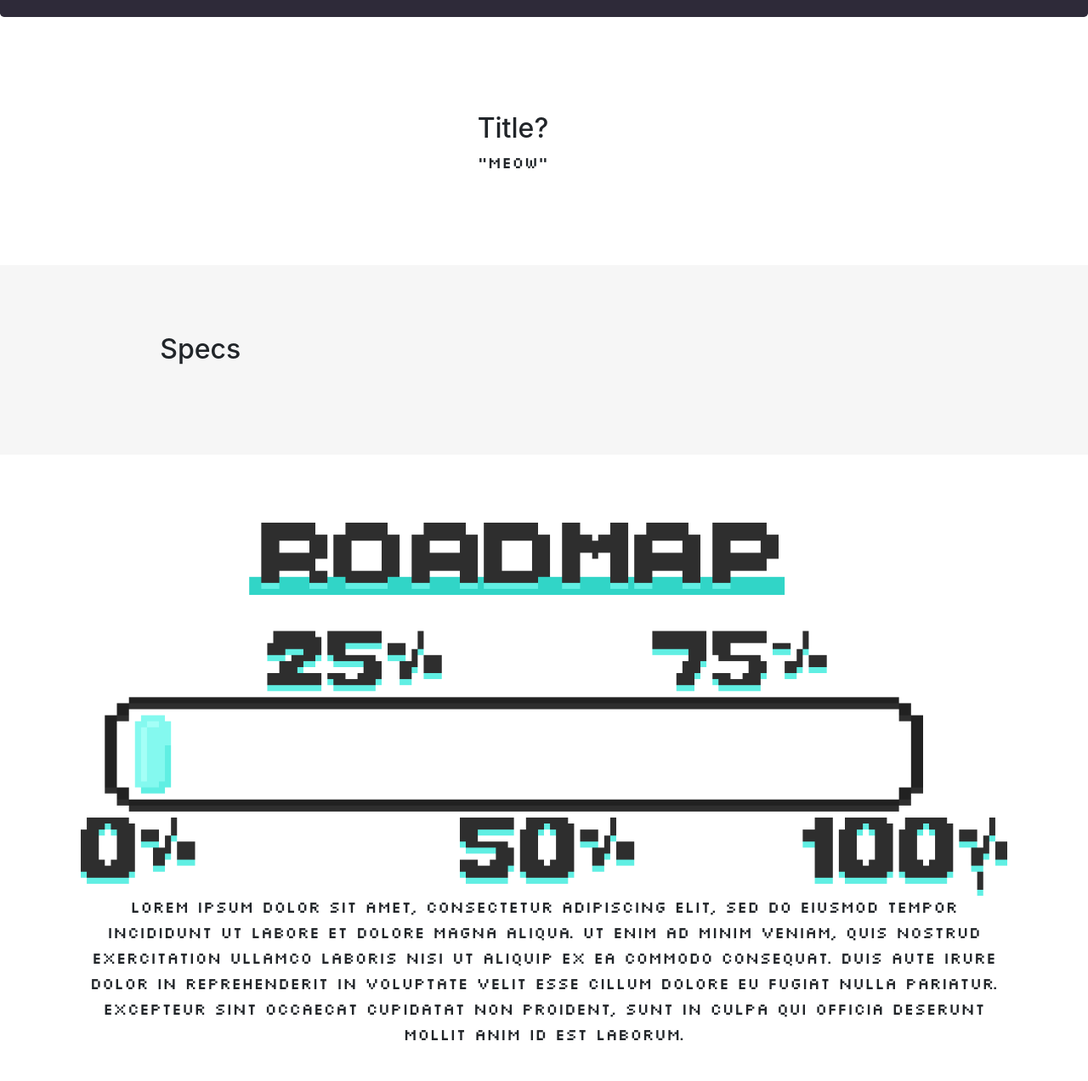
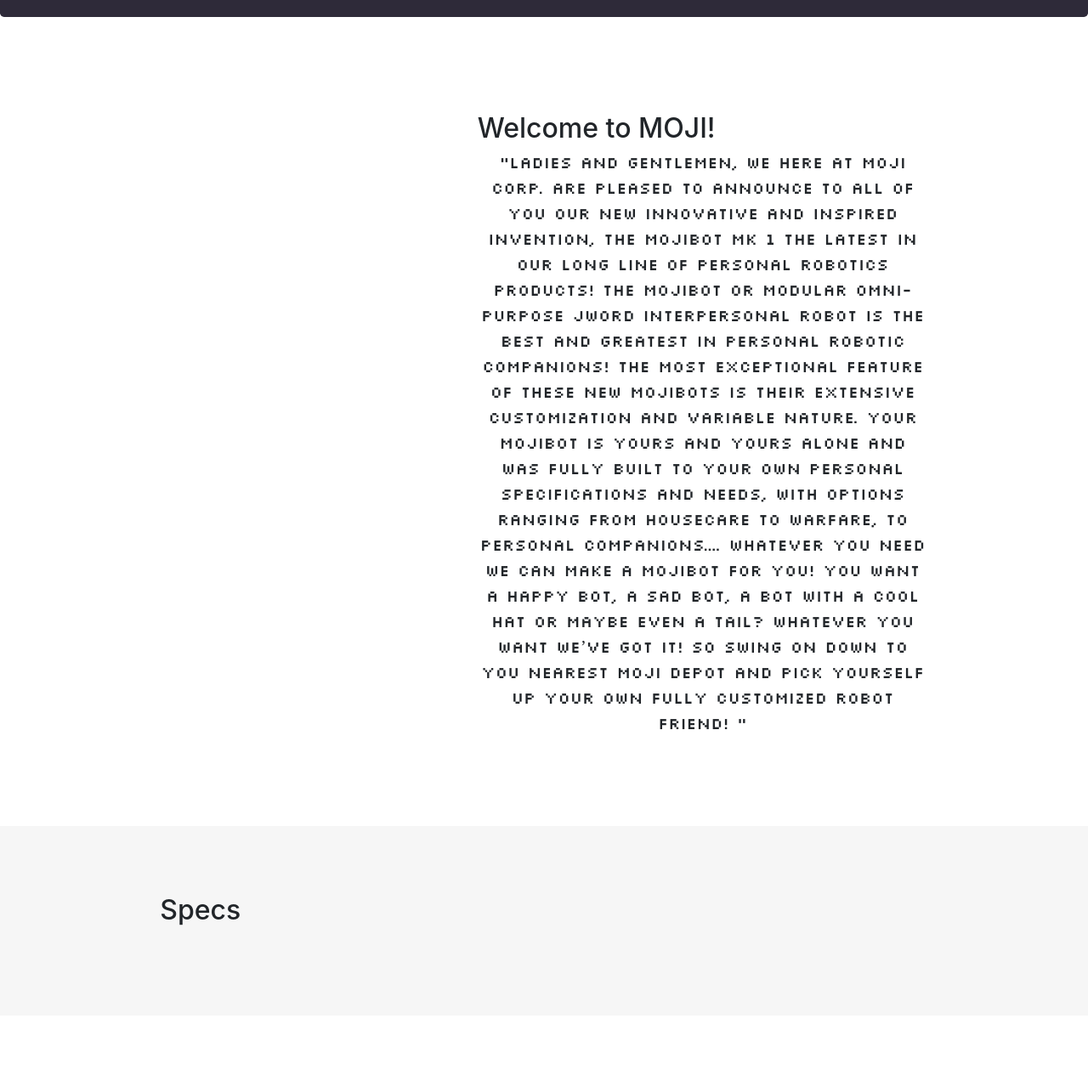
Before and after one commit to jordanzak5/MojiBots, a plain HTML site: page website/website.html in a window 1280 px wide. Shown: the part 980-2252 px from the top of the page at 85% size. Drawn offline with nearby package versions, Linux system fonts and the light colour scheme.

Commit message:
First Edit
Edit to banner image, to center. Addition of story.

```diff
--- a/website/dist/css/mojibots.css
+++ b/website/dist/css/mojibots.css
@@ -15,7 +15,7 @@
 }
 
 .jumbotron {
-  background-image: url("../../assets/img/Website_background_edit.png");
+  background-image: url("../../assets/img/Website\ background\ smallt.png");
   background-size: cover;
   min-height: 1000px;
   display: flex;
--- a/website/website.html
+++ b/website/website.html
@@ -40,9 +40,11 @@
 
         </div>
         <div class="col-lg-6 order-xs-1>">
-          <h2 class="display-6 fw-bold title">Title?</h2>
-          <p class="lead mb-4 justify">
-            "meow"
+          <h2 class="display-6 fw-bold title">Welcome to MOJI!</h2>
+          <p class="lead mb-4 text-center">
+            "Ladies and Gentlemen, we here at MOJI Corp. are pleased to announce to all of you our new innovative and inspired invention, the MOJIBOT MK 1 the latest in our long line of personal robotics products! The MOJIbot or Modular Omni-purpose Jword Interpersonal Robot is the best and greatest in personal robotic companions!
+            The most exceptional feature of these new MOJIbots is their extensive customization and variable nature. Your MOJIbot is yours and yours alone and was fully built to your own personal specifications and needs, with options ranging from Housecare to Warfare, to Personal companions.... Whatever you need we can make a MOJIbot for you! You want a happy bot, a sad bot, a bot with a cool hat or maybe even a tail? Whatever you want we’ve got it! So swing on down to you nearest MOJI Depot and pick yourself up your own fully customized robot friend!
+            "
           </p>
         </div>
       </div>
@@ -61,8 +63,8 @@
     <div class="container-fluid">
       <div class="row roadmap">
         <div class="col-xs-12 col-lg-12">
-          <img src="assets/img/Roadmap_graphic_loading_bar.png">
-          <p class="lead mb-4 justify">
+          <img src="assets/img/Roadmap Graphic loading.png">
+          <p class="lead mb-4 center">
             Lorem ipsum dolor sit amet, consectetur adipiscing elit, sed do eiusmod tempor incididunt ut labore et dolore magna aliqua. Ut enim ad minim veniam, quis nostrud exercitation ullamco laboris nisi ut aliquip ex ea commodo consequat. Duis aute irure dolor in reprehenderit in voluptate velit esse cillum dolore eu fugiat nulla pariatur. Excepteur sint occaecat cupidatat non proident, sunt in culpa qui officia deserunt mollit anim id est laborum.
           </p>
         </div>
```
Also changed, not shown: website/assets/img/Roadmap Graphic loading.png (added), website/assets/img/Website background smallt.png (added), website/dist/css/bootstrap.min.css.
